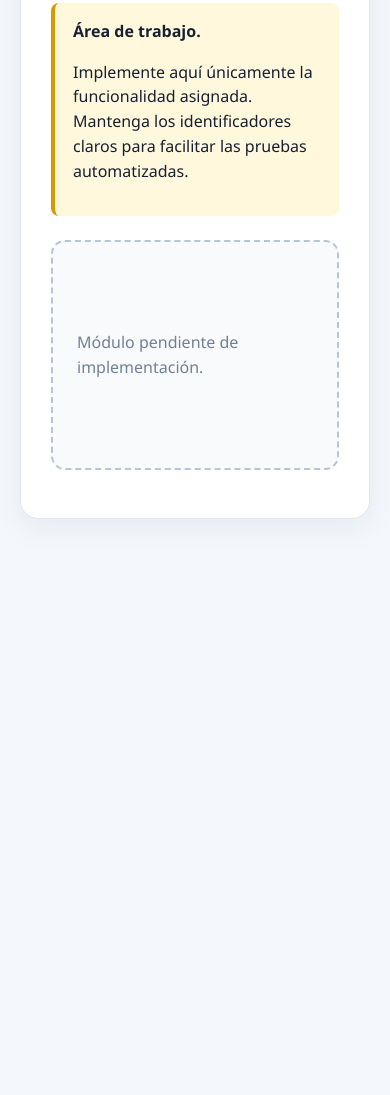
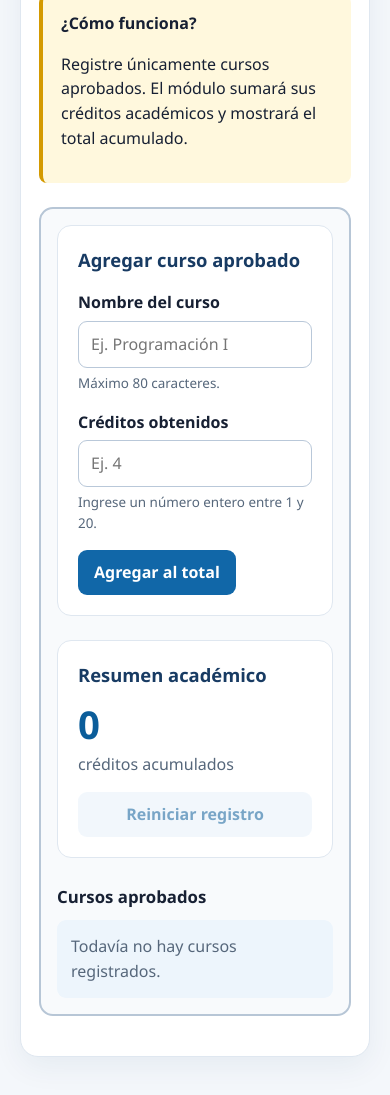
Before and after one commit to DarknessGT/portal-universitario-2026, a plain HTML site: page modules/11-creditos/index.html in a window 390 px wide. Shown: the part 291-1386 px from the top of the page. Before the commit the page ends 880 px from the top, so only its background shows below. Drawn offline with Linux system fonts and the light colour scheme.

Commit message:
feat(creditos): crear interfaz de registro académico

```diff
--- a/modules/11-creditos/index.html
+++ b/modules/11-creditos/index.html
@@ -5,6 +5,195 @@
   <meta name="viewport" content="width=device-width, initial-scale=1.0">
   <title>Módulo 11 - Créditos</title>
   <link rel="stylesheet" href="../../css/estilos.css">
+  <style>
+    /* Los estilos se limitan al módulo 11 para no afectar el trabajo del resto del equipo. */
+    #app-11 {
+      display: block;
+      min-height: auto;
+      border-style: solid;
+    }
+
+    .credits-layout {
+      display: grid;
+      grid-template-columns: minmax(0, 1fr) minmax(220px, .7fr);
+      gap: 24px;
+      align-items: start;
+    }
+
+    .credits-form,
+    .credits-summary {
+      background: #fff;
+      border: 1px solid #dfe7f0;
+      border-radius: 14px;
+      padding: 20px;
+    }
+
+    .credits-form h2,
+    .credits-summary h2 {
+      margin: 0 0 16px;
+      font-size: 1.15rem;
+      color: #183b63;
+    }
+
+    .form-field {
+      margin-bottom: 16px;
+    }
+
+    .form-field label {
+      display: block;
+      margin-bottom: 6px;
+      font-weight: 700;
+    }
+
+    .form-field input {
+      width: 100%;
+      min-height: 44px;
+      padding: 10px 12px;
+      border: 1px solid #b9c8d9;
+      border-radius: 9px;
+      color: #172033;
+      font: inherit;
+    }
+
+    .form-field input:focus {
+      border-color: #1167a8;
+      outline: 3px solid #1167a826;
+    }
+
+    .field-help {
+      display: block;
+      margin-top: 5px;
+      color: #56677b;
+      font-size: .84rem;
+    }
+
+    .credits-button {
+      min-height: 44px;
+      border: 0;
+      border-radius: 9px;
+      padding: 10px 16px;
+      background: #1167a8;
+      color: #fff;
+      font: inherit;
+      font-weight: 700;
+      cursor: pointer;
+    }
+
+    .credits-button:hover {
+      background: #0b527f;
+    }
+
+    .credits-button:focus-visible,
+    .remove-course:focus-visible {
+      outline: 3px solid #1167a84a;
+      outline-offset: 2px;
+    }
+
+    .credits-button.secondary {
+      width: 100%;
+      margin-top: 16px;
+      background: #e8f2fb;
+      color: #0b5d9a;
+    }
+
+    .credits-button:disabled {
+      cursor: not-allowed;
+      opacity: .55;
+    }
+
+    .credits-total {
+      margin: 0;
+      color: #0b5d9a;
+      font-size: clamp(2.4rem, 8vw, 4rem);
+      font-weight: 900;
+      line-height: 1;
+    }
+
+    .credits-total-label {
+      margin: 8px 0 0;
+      color: #56677b;
+    }
+
+    .course-list-heading {
+      margin: 26px 0 10px;
+      font-size: 1.05rem;
+    }
+
+    .course-list {
+      margin: 0;
+      padding: 0;
+      list-style: none;
+    }
+
+    .course-item {
+      display: flex;
+      align-items: center;
+      justify-content: space-between;
+      gap: 14px;
+      padding: 12px 0;
+      border-bottom: 1px solid #dfe7f0;
+    }
+
+    .course-item:first-child {
+      border-top: 1px solid #dfe7f0;
+    }
+
+    .course-data {
+      min-width: 0;
+    }
+
+    .course-name {
+      display: block;
+      overflow-wrap: anywhere;
+    }
+
+    .course-credits {
+      color: #56677b;
+      font-size: .9rem;
+    }
+
+    .remove-course {
+      flex: 0 0 auto;
+      border: 1px solid #c9d6e4;
+      border-radius: 8px;
+      padding: 7px 10px;
+      background: #fff;
+      color: #8b2635;
+      font: inherit;
+      font-weight: 700;
+      cursor: pointer;
+    }
+
+    .empty-list {
+      margin: 0;
+      padding: 14px;
+      border-radius: 9px;
+      background: #edf5fc;
+      color: #56677b;
+    }
+
+    #resultado-11[data-type="error"] {
+      color: #9c2536;
+    }
+
+    #resultado-11[data-type="success"] {
+      color: #166534;
+    }
+
+    @media (max-width: 700px) {
+      .credits-layout {
+        grid-template-columns: 1fr;
+      }
+
+      .module-workspace {
+        padding: 22px 18px;
+      }
+
+      #app-11 {
+        padding: 16px;
+      }
+    }
+  </style>
 </head>
 <body>
   <main class="module-page">
@@ -15,16 +204,70 @@
       <p><strong>Actividad:</strong> Calcular total de créditos académicos.</p>
 
       <div class="notice">
-        <strong>Área de trabajo.</strong>
-        <p>Implemente aquí únicamente la funcionalidad asignada. Mantenga los identificadores claros para facilitar las pruebas automatizadas.</p>
+        <strong>¿Cómo funciona?</strong>
+        <p>Registre únicamente cursos aprobados. El módulo sumará sus créditos académicos y mostrará el total acumulado.</p>
       </div>
 
       <div id="app-11" class="student-area">
-        <!-- TODO ESTUDIANTE 11: agregue aquí la interfaz de su módulo -->
-        <p class="placeholder">Módulo pendiente de implementación.</p>
+        <div class="credits-layout">
+          <!-- Formulario independiente: no requiere datos de otros módulos. -->
+          <form id="form-creditos-11" class="credits-form" novalidate>
+            <h2>Agregar curso aprobado</h2>
+
+            <div class="form-field">
+              <label for="curso-11">Nombre del curso</label>
+              <input
+                id="curso-11"
+                name="curso"
+                type="text"
+                maxlength="80"
+                autocomplete="off"
+                placeholder="Ej. Programación I"
+                required
+              >
+              <small class="field-help">Máximo 80 caracteres.</small>
+            </div>
+
+            <div class="form-field">
+              <label for="creditos-11">Créditos obtenidos</label>
+              <input
+                id="creditos-11"
+                name="creditos"
+                type="number"
+                min="1"
+                max="20"
+                step="1"
+                inputmode="numeric"
+                placeholder="Ej. 4"
+                required
+              >
+              <small class="field-help">Ingrese un número entero entre 1 y 20.</small>
+            </div>
+
+            <button id="agregar-curso-11" class="credits-button" type="submit">
+              Agregar al total
+            </button>
+          </form>
+
+          <!-- Resumen del cálculo, actualizado por modulo.js. -->
+          <aside class="credits-summary" aria-labelledby="resumen-creditos-11">
+            <h2 id="resumen-creditos-11">Resumen académico</h2>
+            <p id="total-creditos-11" class="credits-total">0</p>
+            <p class="credits-total-label">créditos acumulados</p>
+            <button id="reiniciar-creditos-11" class="credits-button secondary" type="button" disabled>
+              Reiniciar registro
+            </button>
+          </aside>
+        </div>
+
+        <section aria-labelledby="cursos-aprobados-11">
+          <h2 id="cursos-aprobados-11" class="course-list-heading">Cursos aprobados</h2>
+          <p id="lista-vacia-11" class="empty-list">Todavía no hay cursos registrados.</p>
+          <ul id="lista-creditos-11" class="course-list"></ul>
+        </section>
       </div>
 
-      <p id="resultado-11" class="result" aria-live="polite"></p>
+      <p id="resultado-11" class="result" role="status" aria-live="polite"></p>
     </section>
   </main>
   <script src="../../js/app.js"></script>
```
